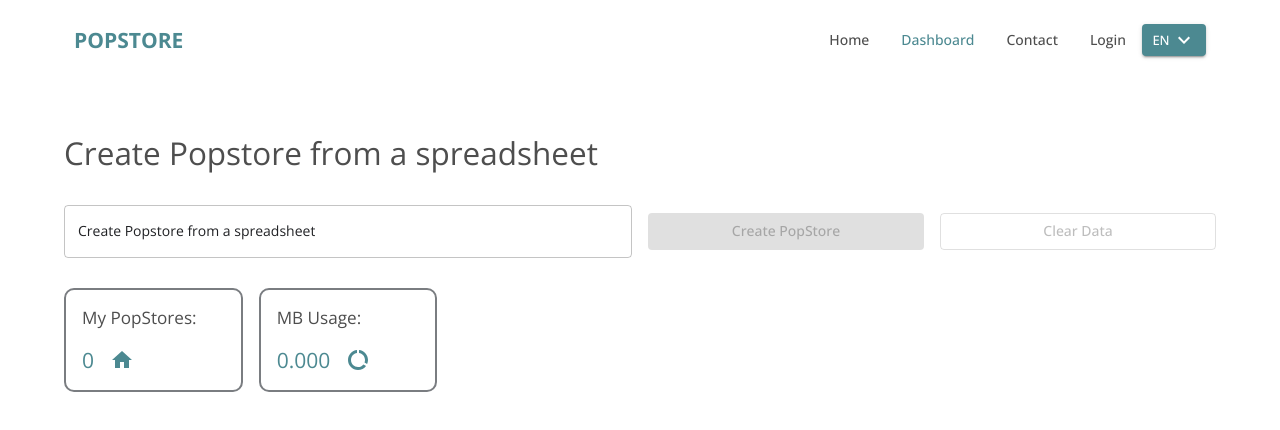
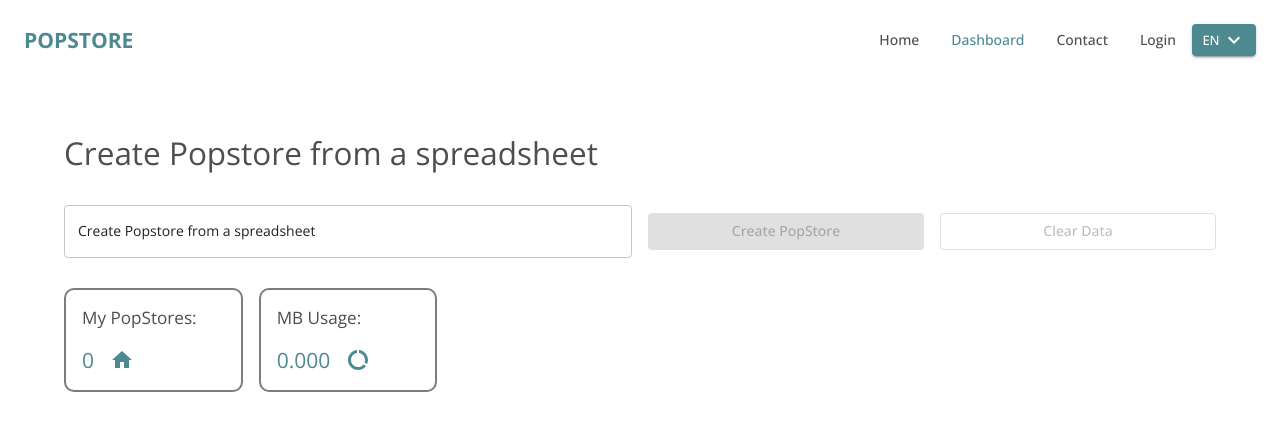
Before and after one commit to ntalegeofrey/Popstore, a React (Create React App) app: page / in a window 1280 px wide. Shown: the top 430 px of the page. Built offline with nearby package versions, Linux system fonts and the light colour scheme; no server answers; what reduxjs-toolkit-persist would draw is missing.

Commit message:
testing appbar margins2

```diff
--- a/src/components/Styles/styledAppBar.js
+++ b/src/components/Styles/styledAppBar.js
@@ -23,8 +23,8 @@
     marginLeft: 0,
     marginRight: 0,
   },
-  [theme.breakpoints.up("md")]: {
-    marginLeft: "50px",
-    marginRight: "50px",
-  },
+  // [theme.breakpoints.up("md")]: {
+  //   marginLeft: "50px",
+  //   marginRight: "50px",
+  // },
 }));
```
